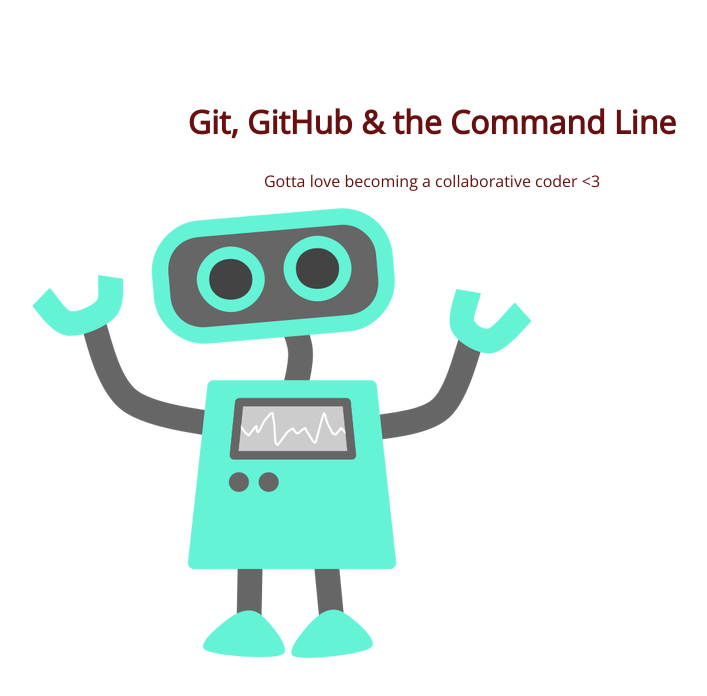
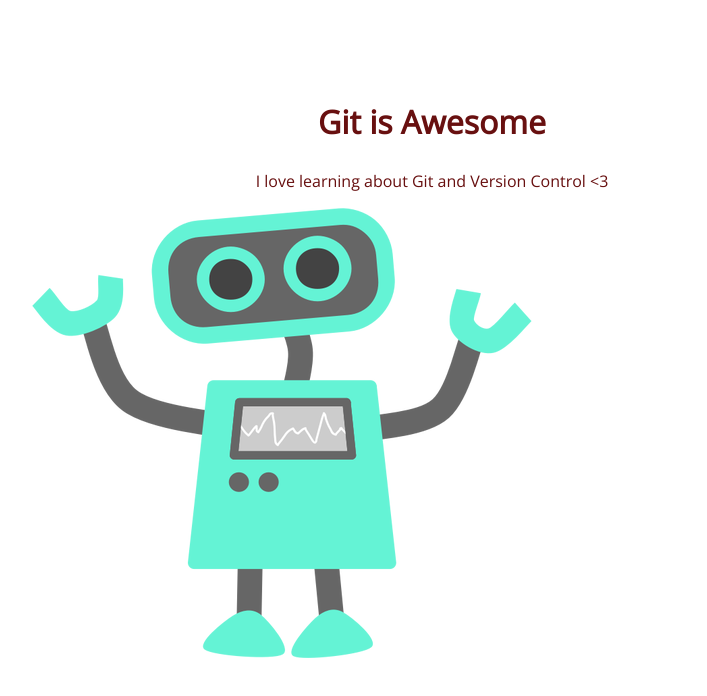
Before and after one commit to ccberman/105-project, a plain HTML site: page index.html in a window 1280 px wide. Shown: the whole page, without its empty margins (208-915 px from the left). Drawn offline with nearby package versions, Linux system fonts and the light colour scheme.

Commit message:
changed copy in h1 and p

```diff
--- a/index.html
+++ b/index.html
@@ -8,8 +8,8 @@
 </head>
 <body>
 	<section>
-		<h1>Git, GitHub & the Command Line</h1>
-		<p>Gotta love becoming a collaborative coder <3</p>
+		<h1>Git is Awesome</h1>
+		<p>I love learning about Git and Version Control <3</p>
 		<img src="img/happy-blue-robot.png">
 	</section>
 </body>
```
